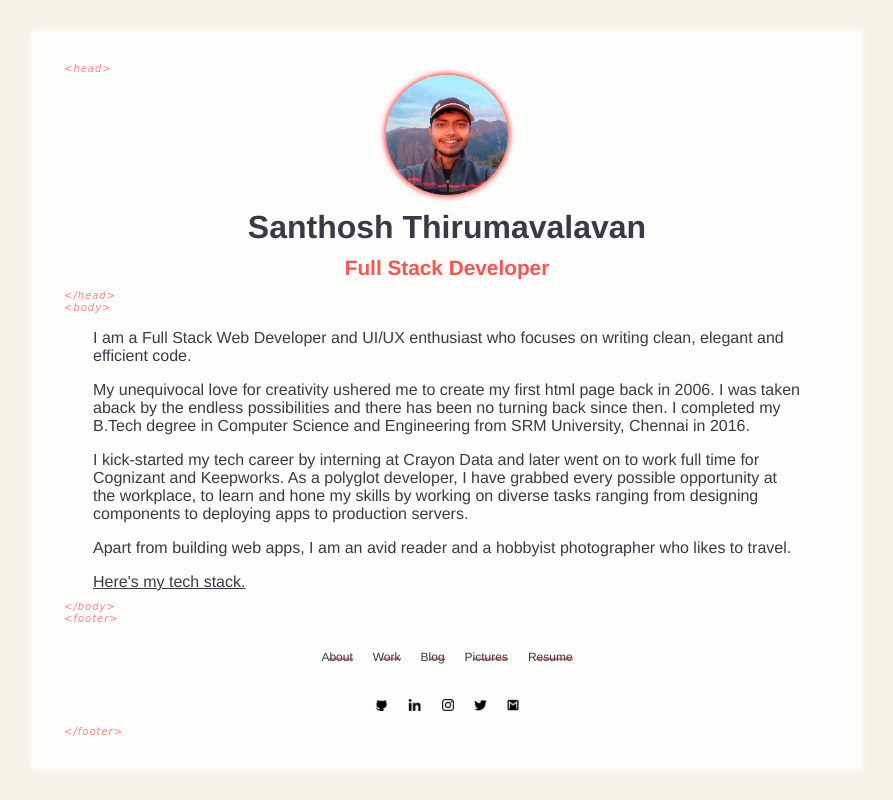
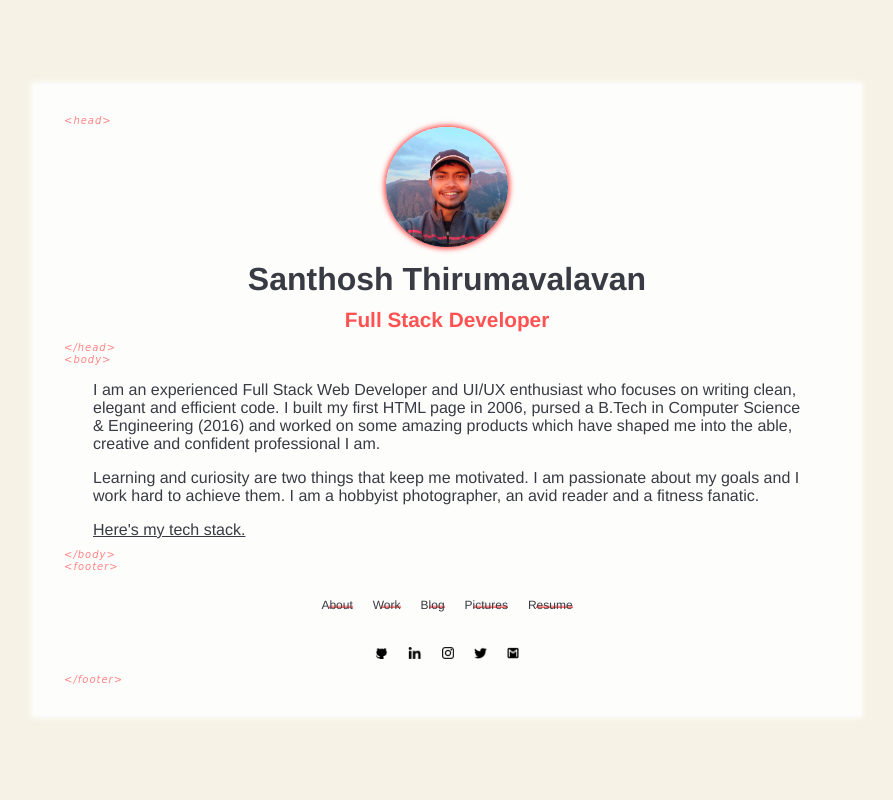
Before and after one commit to iamsantto/dev-portfolio, a React (Create React App) app: page / in a window 1280 px wide. Shown: the whole page, without its empty margins (193-1086 px from the left). Built offline with nearby package versions, Linux system fonts and the light colour scheme.

Commit message:
added resume.pdf, updated content

```diff
--- a/src/components/About.js
+++ b/src/components/About.js
@@ -6,7 +6,7 @@ function About() {
   useEffect(() => {
     document.body.style.height = '100vh';
     document.body.style.margin = '0';
-    window.scrollTo(0, 0);
+    window.scrollTo(0,0);
   });
 
   return (
--- a/src/components/Work.js
+++ b/src/components/Work.js
@@ -5,7 +5,7 @@ import { WORK } from '../constants/app';
 function Work() {
   useEffect(() => {
     document.body.style.height = 'auto';
-    window.scrollTo(0, 0);
+    window.scrollTo(0,0);
   });
 
   return (
--- a/src/constants/app.js
+++ b/src/constants/app.js
@@ -10,14 +10,8 @@ export const HEADER = {
 
 export const ABOUT = {
   bio: [
-    'I am a Full Stack Web Developer and UI/UX enthusiast who focuses on writing clean, elegant and efficient code.',
-    `My unequivocal love for creativity ushered me to create my first html page back in 2006. I was taken aback by
-    the endless possibilities and there has been no turning back since then. I completed my B.Tech degree in Computer Science and
-    Engineering from SRM University, Chennai in 2016.`,
-    `I kick-started my tech career by interning at Crayon Data and later went on to work full time for Cognizant and
-    Keepworks. As a polyglot developer, I have grabbed every possible opportunity at the workplace, to learn and hone
-    my skills by working on diverse tasks ranging from designing components to deploying apps to production servers.`,
-    `Apart from building web apps, I am an avid reader and a hobbyist photographer who likes to travel.`
+    'I am an experienced Full Stack Web Developer and UI/UX enthusiast who focuses on writing clean, elegant and efficient code. I built my first HTML page in 2006, pursed a B.Tech in Computer Science & Engineering (2016) and worked on some amazing products which have shaped me into the able, creative and confident professional I am.',
+    'Learning and curiosity are two things that keep me motivated. I am passionate about my goals and I work hard to achieve them. I am a hobbyist photographer, an avid reader and a fitness fanatic.'
   ],
   stack: 'Here\'s my tech stack.',
   stackShareUrl: 'https://stackshare.io/iamsantto/my-stack',
@@ -27,7 +21,7 @@ export const WORK = [
   {
     duration: 'Jan \'17 - Present',
     projects: [{
-      description: 'Currently leading the development of the project by communicating with various teams across remote locations. Built major UI components with complex business logic, integrating third party APIs/SDKs. Developed the Round Robin algorithm for scheduling the customer requests. Improved the efficiency of our custom bot with the help of IBM Watson. Migrated different services to build a monolithic architecture. Set up, deployed the apps to production servers.',
+      description: 'Currently leading the development of the product, communicating with various teams across remote locations. Built numerous UI components which implement complex business logic involving instant messaging, voice/video calling and screensharing features using third party API / SDK integrations. Worked on enormous real-time, historical statistic reports, their storage, retrieval and dashboard display. Implemented the Round Robin algorithm for scheduling the customer requests. Improved the efficiency of our chat bot with the help of IBM Watson. Set up and deployed the apps to various production servers with load balancing in place.',
       name: 'Kandy Wrappers',
       url: 'https://www.kandy.io/kandy-provides/kandy-wrappers'
     }],
@@ -57,7 +51,7 @@ export const WORK = [
   {
     duration: 'Jul \'16 - Dec \'17',
     projects: [{
-      description: 'Finished in the top 24 of a coding challenge, which helped me get into the certified Full Stack Training program conducted by NIIT StackRoute instead of the regular training modules. Went on to work on a search portal that used a graph based database system and natural language processing.',
+      description: 'Finished in the top 24 of a coding challenge, which helped me get into the certified Full Stack training program conducted by NIIT StackRoute where I learnt the MEAN stack. Built some UI components & designed APIs for a resume search app that used natural language processing and a graph based database system.',
       name: 'Digital Engagement Practice',
       url: 'https://www.cognizant.com/whitepapers/Digital_Engagement_Practice_overview.pdf'
     }],
@@ -83,7 +77,7 @@ export const WORK = [
   {
     duration: 'Jun \'16',
     projects: [{
-      description: 'Responsible for writing scripts which read massive excel sheets, curate the data into suitable JSON models which were further used to render webpages.',
+      description: 'Responsible for building scripts which read massive excel sheets, curate the data into suitable JSON models which were further used to render webpages.',
       name: 'Maya.ai',
       url: 'https://maya.ai/'
     }],
@@ -104,12 +98,12 @@ export const WORK = [
         url: 'https://www.linkedin.com/company/srmdsa/'
       },
       {
-        description: 'The multidisciplinary learnings at this club, working with various clients assisting them with web design/development and branding content nurtured me into the developer I am.',
+        description: 'Worked with various clients assisting them with web design/development requirements.',
         name: 'Active Member - Webarch',
         url: 'https://webarchsrm.com/'
       },
       {
-        description: 'Co-ordinate the functioning of the student body, planning/execution of various events during the academic year, including Milan \'16 - our annual national level cultural fest for about 25,000 students of the university.',
+        description: 'Co-ordinated the functioning of the student body, planning/execution of various events, including Milan \'16 - our annual national level cultural fest for about 25,000 students of the university.',
         name: 'Cultural Secretary (2015-2016)'
       },
       {
@@ -148,7 +142,7 @@ export const CONNECT = [
   {
     name: 'linkedin',
     logo: 'images/linkedin.png',
-    url: 'https://www.linkedin.com/in/craytographer/'
+    url: 'https://www.linkedin.com/in/iamsantto/'
   },
   {
     name: 'instagram',
```
Also changed, not shown: 1 other file (tests, documents, lock files or other folders).
